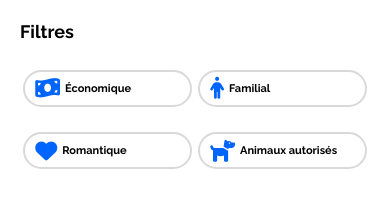
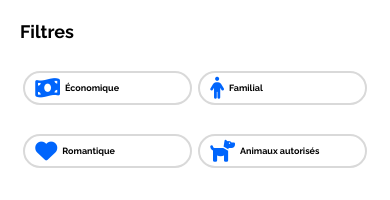
Before and after one commit to Jumic14/Booki, a plain HTML site: page index.html in a window 390 px wide. Shown: the part 308-508 px from the top of the page. Drawn offline with Linux system fonts and the light colour scheme.

Commit message:
Correction alignement page + taille police filtre format mobile

```diff
--- a/css/style.css
+++ b/css/style.css
@@ -9,6 +9,9 @@
 }
 
    /* Définition Body*/
+html, body {
+   overflow-x: hidden;
+}
 
 body {
    margin: 0px 0px;
@@ -684,7 +687,7 @@ ul {
 
 nav li {
    width: 47%;
-   font-size: 11px;
+   font-size: 9px;
    justify-content: stretch;
    margin: 0px 0px;
 }
```
Also changed, not shown: index.html (+0 -1 lines).
